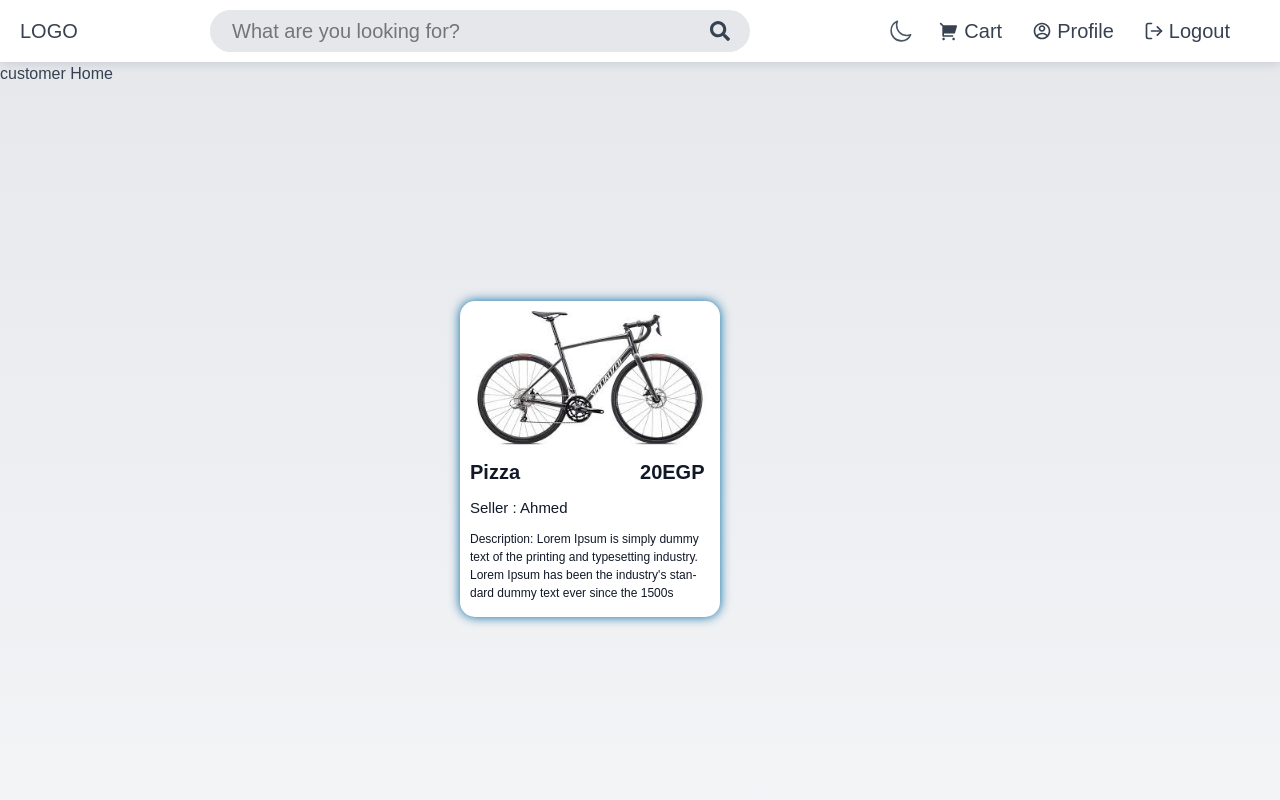
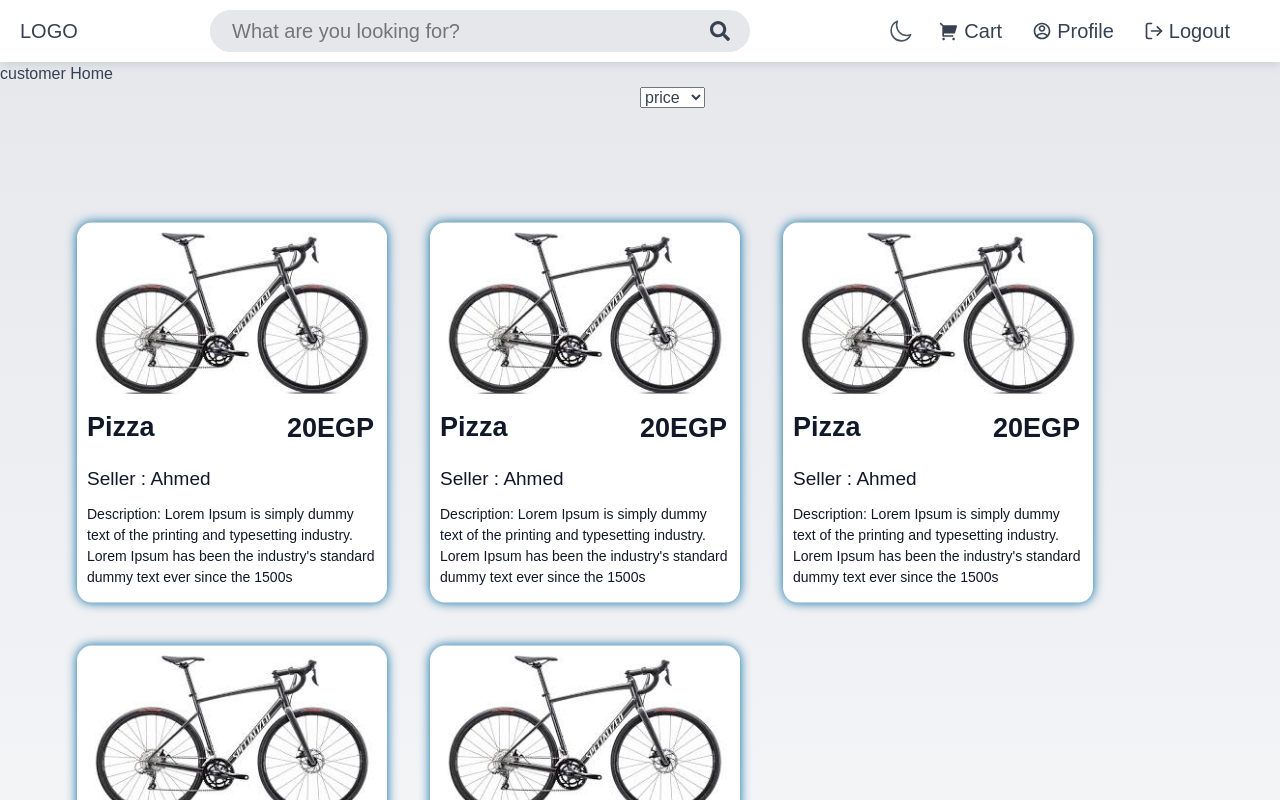
Before and after one commit to oaboelfetouh/FullStack, a React (Vite) app in the folder frontend/: page / in a window 1280 px wide. Shown: the top 800 px of the page. Built offline with nearby package versions, Linux system fonts and the light colour scheme.

Commit message:
working on collection of cards

```diff
--- a/frontend/src/Components/Card.css
+++ b/frontend/src/Components/Card.css
@@ -1,21 +1,20 @@
 .card-Container {
-    width: 26rem;
+    width: 31rem;
     border-radius: 1.5rem;
     box-shadow: 0px 0px 11px 0px var(--color-blue-700);
     flex-direction: column;
     display: flex;
-    margin: 21.5rem 46rem;
     background-color: var(--color-grey-0);
     height: fit-content;
     padding: 1rem 1rem 1rem 1rem;
-    color:var(--color-grey-900);
+    color: var(--color-grey-900);
 }
 .card-Container:hover{
     background-color: var(--color-silver-700);
     color:var(--color-grey-0);
 }
 #Description {
-    font-size: 12px;
+    font-size: 1.4rem;
     padding: 0rem 0rem 0.5rem 0rem;
 }
 img {
@@ -28,21 +27,21 @@ img {
     font-weight: 300;
 }
 #price {
-    font-size: 2rem;
+    font-size: 2.7rem;
     font-weight: 600;
-    padding: 0rem 0rem 1rem 12rem;
+    position: relative;
+    left: 20rem;
+    top: -4rem;
 }
 #sellerName {
-    font-size: 1.5rem;
+    font-size: 1.9rem;
     padding: 0rem 0rem 1rem 0rem;
 }
 .hBox {
     padding: 1.2rem 0rem 0rem 0rem;
-}
-h5{
-    display: inline-block;
+    height: 7rem;
 }
 #Itemname {
-    font-size: 2rem;
+    font-size: 2.7rem;
     font-weight: 600;
 }
--- /dev/null
+++ b/frontend/src/Components/ChoiceBox.css
@@ -0,0 +1,5 @@
+.choiceBox{
+    position: relative;
+    left: 50%;
+    top:50%;
+}
--- /dev/null
+++ b/frontend/src/Components/ChoiceBox.jsx
@@ -0,0 +1,11 @@
+import "./ChoiceBox.css"
+export const ChoiceBox = () =>{
+    return (
+        <>
+            <select className="choiceBox">
+                <option value="price">price</option>
+                <option value="Name">Name</option>
+            </select>
+        </>
+    );
+}
--- /dev/null
+++ b/frontend/src/Components/Collection.css
@@ -0,0 +1,11 @@
+.card-collection {
+    display: grid;
+    grid-template-columns: repeat(3, 31rem);
+    grid-column-gap: 4.3rem;
+    grid-row-gap: 4.3rem;
+    width: 112.6rem;
+    position: absolute;
+    top: 78%;
+    left: 50%;
+    transform: translate(-50%, -50%);
+}
--- /dev/null
+++ b/frontend/src/Components/Collection.jsx
@@ -0,0 +1,21 @@
+import { Card } from "../Components/Card";
+import "./Collection.css"
+const CardCollection = ({ cardData }) => {
+  return (
+    <div className="card-collection">
+      {cardData.map((card, index) => (
+        <div className="card-container" key={index}>
+          <Card
+            imgSrc={card.imgSrc}
+            itemName={card.itemName}
+            price={card.price}
+            sellerName={card.sellerName}
+            Description={card.Description}
+          />
+        </div>
+      ))}
+    </div>
+  );
+};
+
+export default CardCollection;
--- a/frontend/src/routes/Home.jsx
+++ b/frontend/src/routes/Home.jsx
@@ -1,17 +1,51 @@
-
-import { Card } from "../Components/Card";
+import CardCollection from '../Components/Collection';
+import { ChoiceBox } from '../Components/ChoiceBox';
+import { Card } from '../Components/Card';
 export default function Home(props) {
-
+  const cardData = [
+    {
+      imgSrc: "../../assets/bycicle.jpeg",
+      itemName: "Pizza",
+      price: "20",
+      sellerName: "Ahmed",
+      Description: "Lorem Ipsum is simply dummy text of the printing and typesetting industry. Lorem Ipsum has been the industry's standard dummy text ever since the 1500s"
+    },
+    {
+        imgSrc: "../../assets/bycicle.jpeg",
+        itemName: "Pizza",
+        price: "20",
+        sellerName: "Ahmed",
+        Description: "Lorem Ipsum is simply dummy text of the printing and typesetting industry. Lorem Ipsum has been the industry's standard dummy text ever since the 1500s"
+      },
+      {
+        imgSrc: "../../assets/bycicle.jpeg",
+        itemName: "Pizza",
+        price: "20",
+        sellerName: "Ahmed",
+        Description: "Lorem Ipsum is simply dummy text of the printing and typesetting industry. Lorem Ipsum has been the industry's standard dummy text ever since the 1500s"
+      },
+      {
+        imgSrc: "../../assets/bycicle.jpeg",
+        itemName: "Pizza",
+        price: "20",
+        sellerName: "Ahmed",
+        Description: "Lorem Ipsum is simply dummy text of the printing and typesetting industry. Lorem Ipsum has been the industry's standard dummy text ever since the 1500s"
+      },
+      {
+        imgSrc: "../../assets/bycicle.jpeg",
+        itemName: "MargritaPizza",
+        price: "20",
+        sellerName: "Ahmed",
+        Description: "Lorem Ipsum is simply dummy text of the printing and typesetting industry. Lorem Ipsum has been the industry's standard dummy text ever since the 1500s"
+      },
+    // Add more card data as needed
+  ];
 
   return (
     <>
       <div className="main-container">{props.userType} Home</div>
-            <Card
-            imgSrc = "../../assets/bycicle.jpeg"
-            itemName="Pizza"
-            price="20"
-            sellerName="Ahmed"
-            Description="Lorem Ipsum is simply dummy text of the printing and typesetting industry. Lorem Ipsum has been the industry's standard dummy text ever since the 1500s"/>
+      <ChoiceBox />
+      <CardCollection cardData={cardData}/>
     </>
   );
 }
```
Lines whose indentation alone changed are shown as unchanged.
